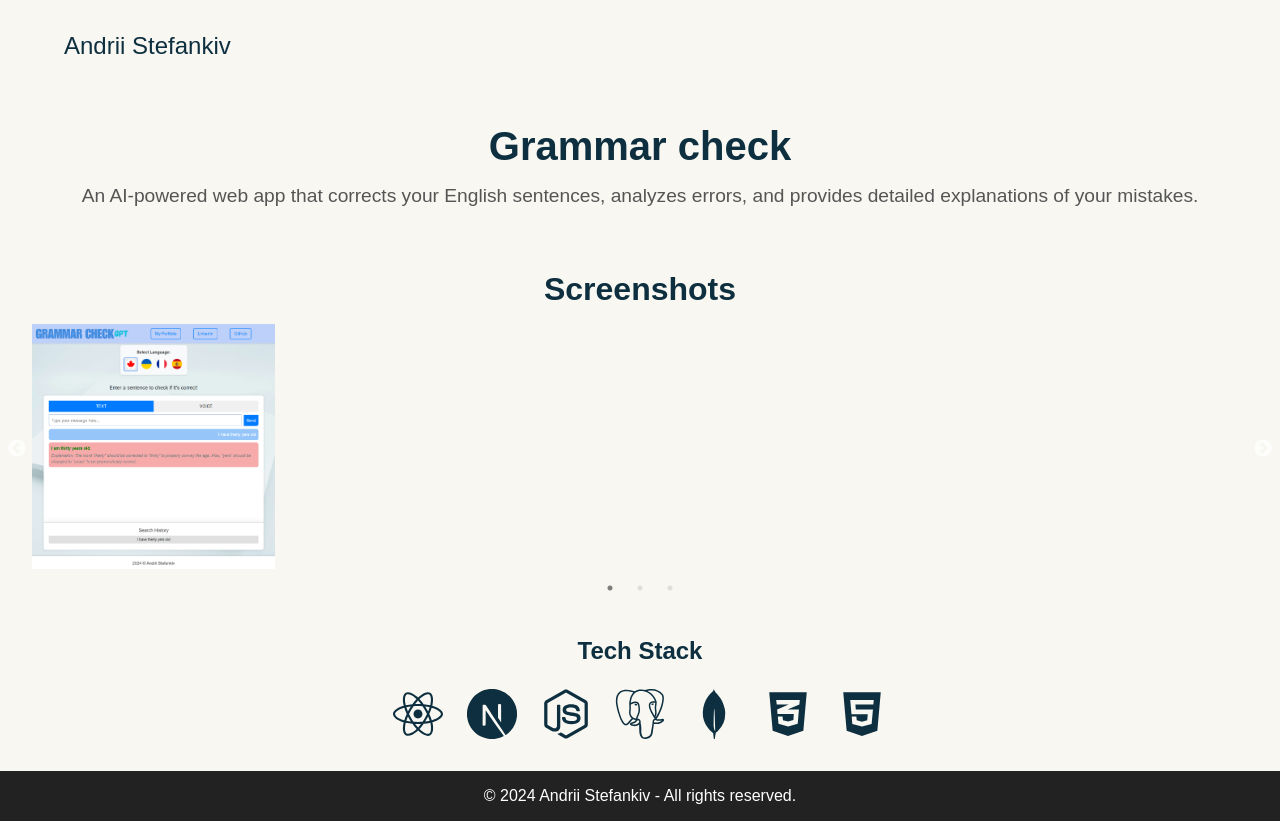
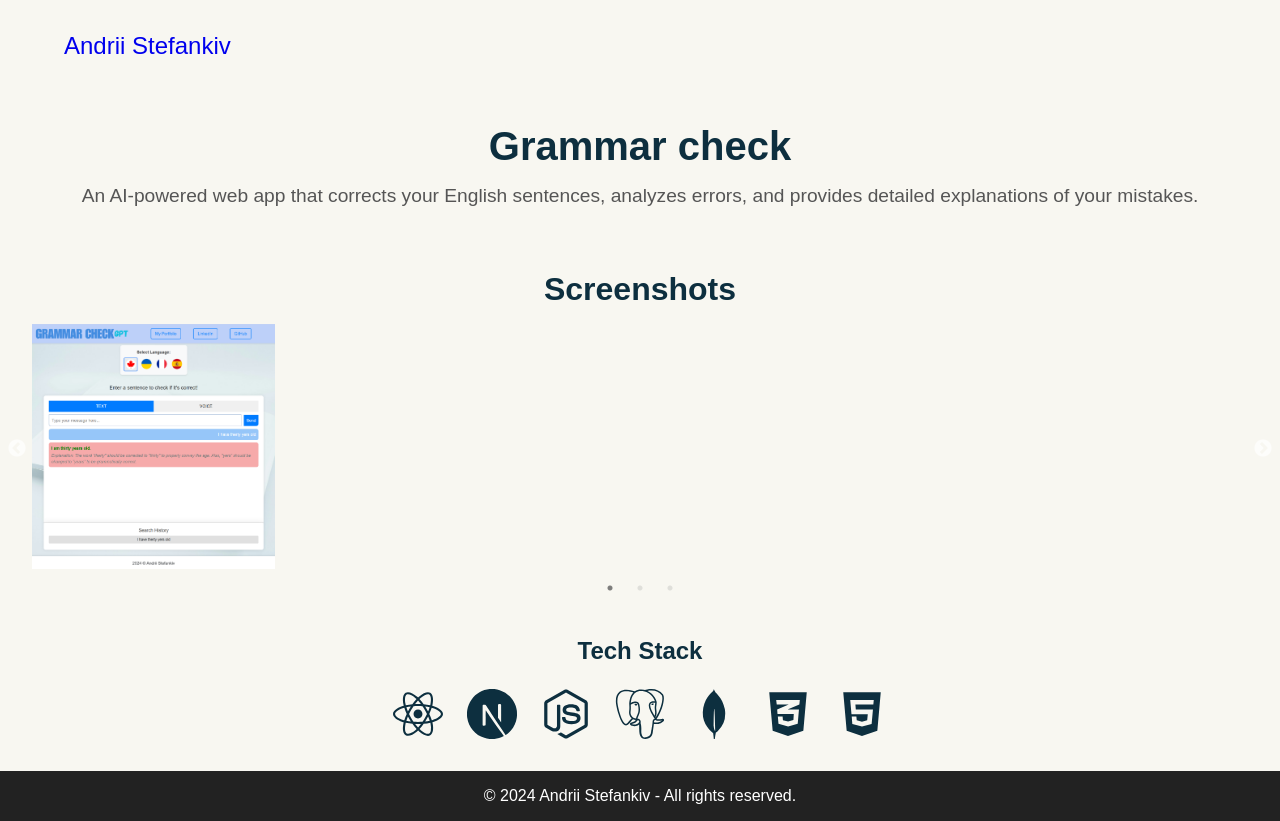
Before and after one commit to AStefankiv/my_portfolio, a React (Vite) app: page /grammar-check in a window 1280 px wide. Built offline with nearby package versions, Linux system fonts and the light colour scheme; a web font is replaced by a local one.

Commit message:
Keep ANdrii Stefankiv unchanged after click

```diff
--- a/src/components/Header/Header.jsx
+++ b/src/components/Header/Header.jsx
@@ -5,7 +5,7 @@ import { motion } from "framer-motion";
 import { getMenuStyles, headerVariants } from "../../utils/motion";
 import useOutsideAlerter from "../../hooks/useOutsideAlerter";
 import useHeaderShadow from "../../hooks/useHeaderShadow";
-import { Link, useLocation } from "react-router-dom";
+import { useLocation } from "react-router-dom";
 
 const Header = () => {
   const menuRef = useRef(null);
@@ -30,7 +30,9 @@ const Header = () => {
       style={{boxShadow: headerShadow}}
     >
       <div className={`innerWidth ${css.container} flexCenter`}>
-        <div className={css.name}>Andrii Stefankiv</div>
+        <div className={css.name}>
+          <a href="/">Andrii Stefankiv</a>
+        </div>
         {isHomePage && (<ul
           className={`flexCenter ${css.menu}`}
           ref={menuRef}
--- a/src/components/Header/Header.module.scss
+++ b/src/components/Header/Header.module.scss
@@ -17,6 +17,19 @@
         .name {
             font-size: 1.5rem;
             font-weight: 500;
+
+            a {
+                color: none;
+                text-decoration: none;
+
+                &:hover,
+                &:active,
+                &:focus,
+                &:visited{
+                    color: inherit;
+                    text-decoration: none;
+                }
+            }
         }
 
         .menu {
```
